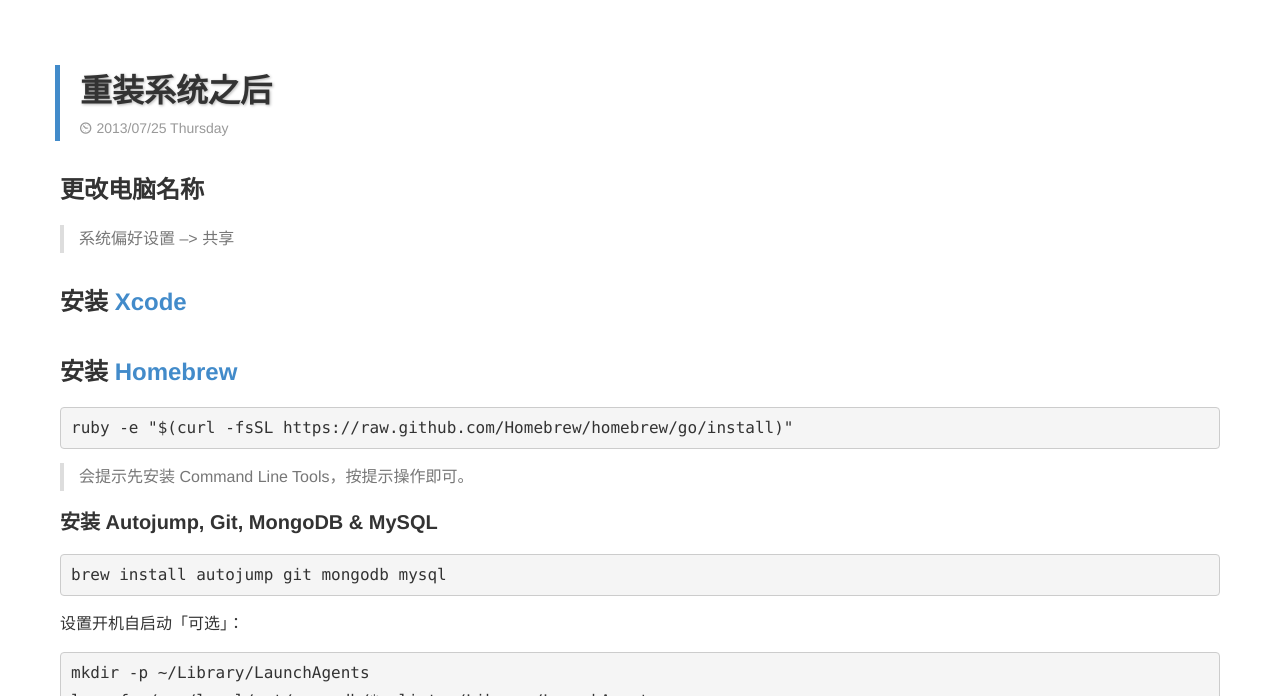
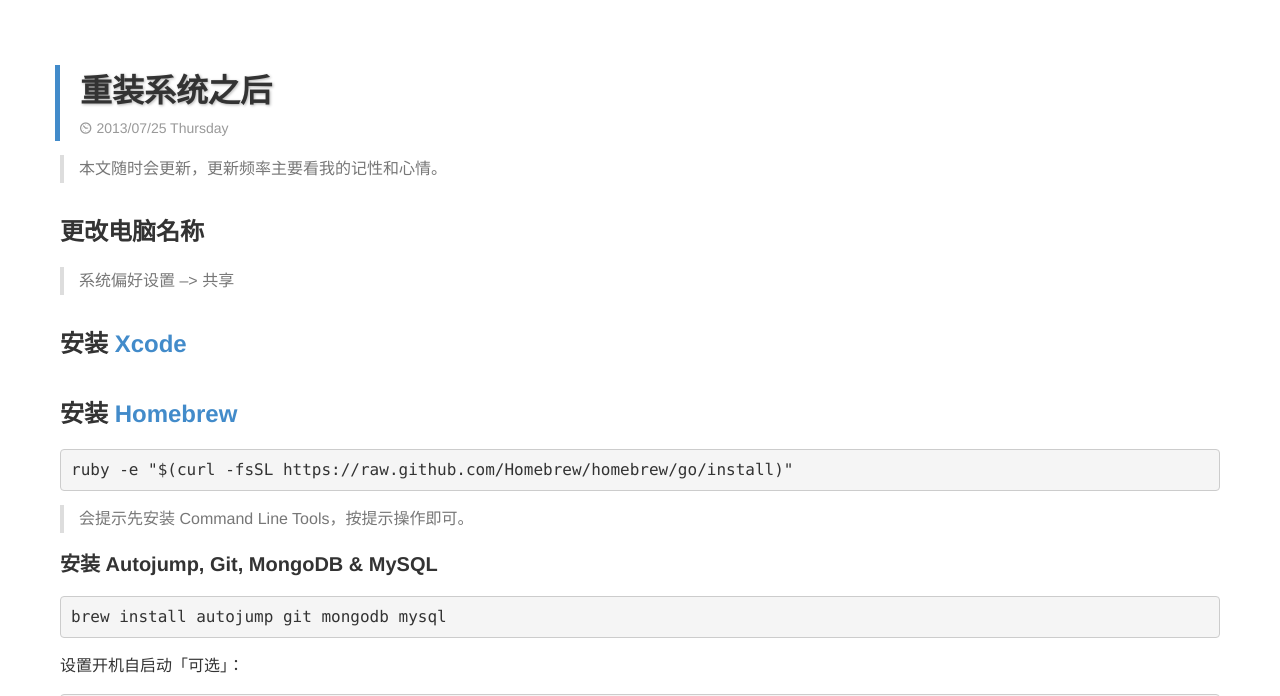
Before and after one commit to antife-yinyue/MrZhang.me, a Jekyll site: the page built from _posts/2013-05-11-after-reinstall-the-system.md, in a window 1280 px wide and 900 px high, cut to the strip 204-900 px from the top of the window. Built offline with Jekyll 4.4.1, drawn with Linux system fonts in a browser that asks for light colours; Markdown is read by kramdown in place of the engine named in the settings; comment, search, counter and statistics services are not loaded.

Commit message:
Update 2013-05-11-after-reinstall-the-system.md

```diff
--- a/_posts/2013-05-11-after-reinstall-the-system.md
+++ b/_posts/2013-05-11-after-reinstall-the-system.md
@@ -3,6 +3,8 @@ layout: post
 date: 2013-07-25 16:17:37 +0800
 title: 重装系统之后
 ---
+
+> 本文随时会更新，更新频率主要看我的记性和心情。
 
 ## 更改电脑名称
 
```
